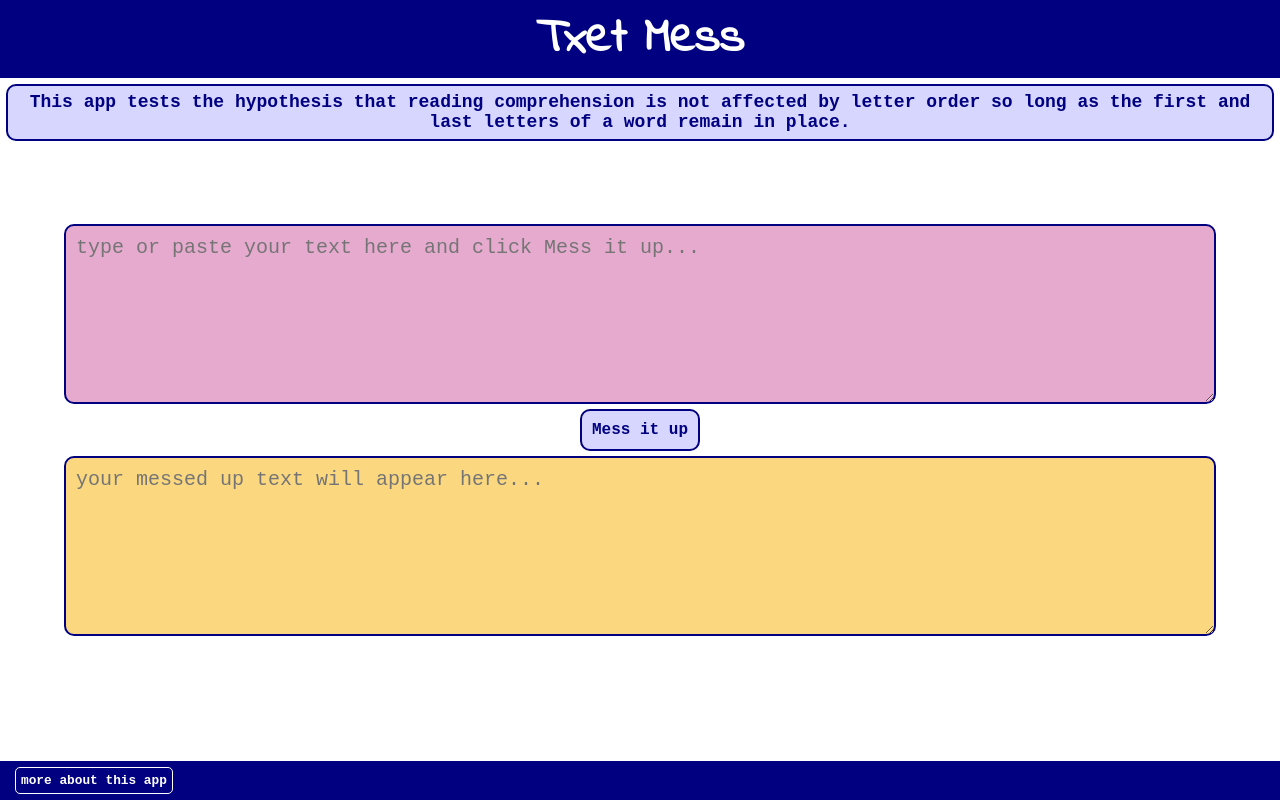
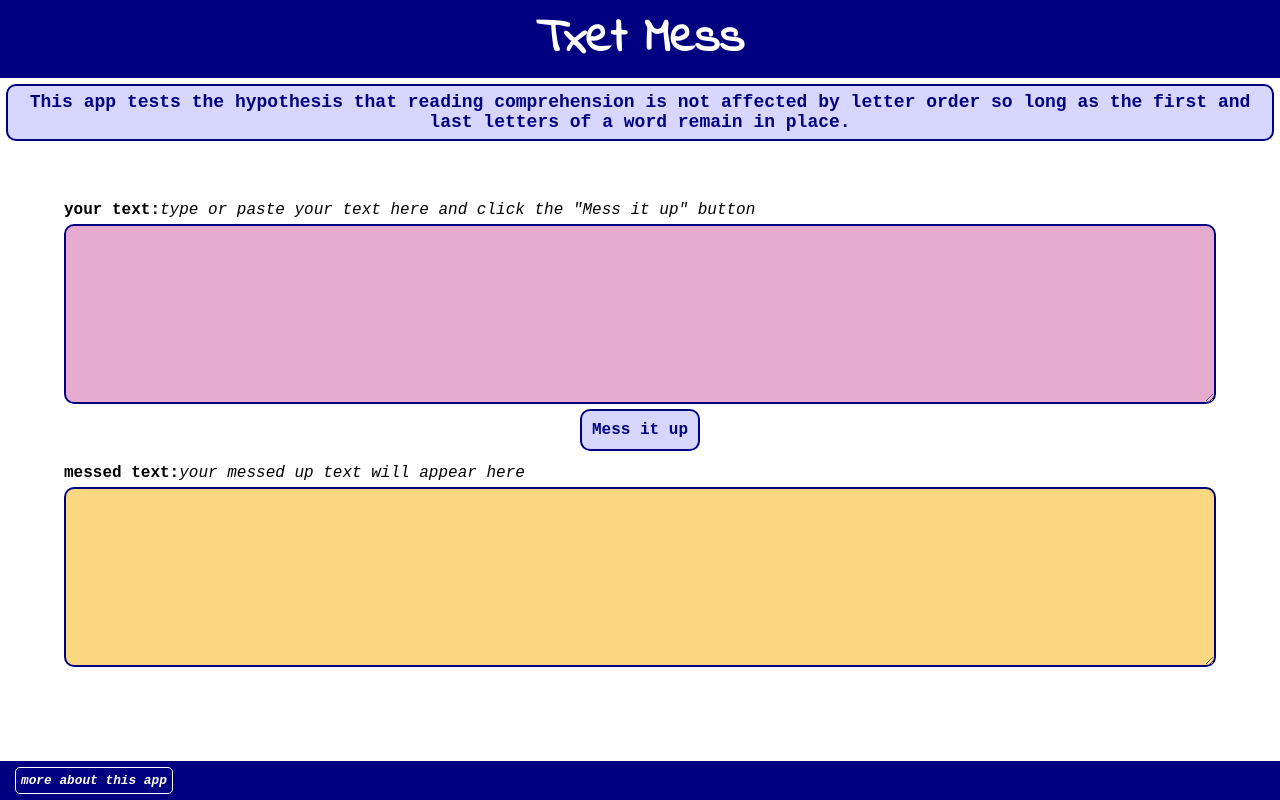
Before and after one commit to lucywho/txet-mess, a PHP site: page / in a window 1280 px wide. Run offline with PHP 8.4, Linux system fonts and the light colour scheme.

Commit message:
replaces placeholder text with labels for improved accessibility. if no txt block no longer firing.

```diff
--- a/index.html
+++ b/index.html
@@ -16,16 +16,27 @@
         <section id="banner"><h1>Txet Mess</h1></section>
         <section id="intro">This app tests the hypothesis that reading comprehension is not affected by letter order so long as the first and last letters of a word remain in place.</section>
         <section id="app">
+            <div class="in-label">
+            <label for ="inbox">your text: </label>
+            <p id = "inbox-info"></p>
+        </div>
             <textarea
                 id="inbox"
-                placeholder="type or paste your text here and click Mess it up..."
-            ></textarea>
+                aria-describedby="inbox-info">
+            </textarea>
 
             <div id="mess_button" class="vis"></div>
 
-            <textarea
+            <div class="out-label">
+            <label for = "outbox">messed text: </label>
+            <p id = "outbox-info"></p>
+        </div>
+            <textarea readonly
+
                 id="outbox"
-                placeholder="your messed up text will appear here..."
+                aria-describedby="outbox-info"
+
+
             ></textarea>
 
             <div id="again_button" class="hidden"></div>
--- a/script.js
+++ b/script.js
@@ -20,6 +20,11 @@ function againGone() {
 
 const input = document.getElementById("inbox");
 const output = document.getElementById("outbox");
+const outInfo = document.getElementById("outbox-info");
+const inInfo = document.getElementById("inbox-info");
+
+inInfo.innerText = `type or paste your text here and click the "Mess it up" button`;
+outInfo.innerText = `your messed up text will appear here`;
 
 let shufInnerStr = "";
 let shufWord = [];
@@ -32,12 +37,18 @@ let resultArr = [];
 
 function messText() {
     let txt = input.value.replace(/\s+/g, " ");
+    console.log("txt: ", txt);
     //matches everything that a space (replaces multiples with single)
     let punct = txt.match(/[^\w\s]|_/g);
     //matches everything that is not a word or space
 
+    if (punct == null) {
+        punct = [];
+    }
+
     if (!txt) {
-        output.innerHTML = `please enter some text in the pink box`;
+        outInfo.innerText = "please enter some text in the pink box";
+        console.log("no text");
     } else {
         messButton.classList.add("invis");
         messButton.classList.remove("vis");
--- a/style.css
+++ b/style.css
@@ -61,6 +61,10 @@ h1 {
     height: 80%;
 }
 
+label {
+    font-weight: bold;
+}
+
 button {
     background-color: #d6d6ff;
     border: 2px solid navy;
@@ -89,12 +93,27 @@ textarea {
     width: 90vw;
 }
 
+p {
+    font-style: italic;
+}
+
 #inbox {
     background-color: #e6aace;
 }
 
 #outbox {
     background-color: #fbd87f;
+}
+
+.in-label,
+.out-label {
+    display: flex;
+    flex-direction: row;
+    justify-content: left;
+    width: 90%;
+    width: 90vw;
+    margin-top: 1%;
+    border-radius: 10px;
 }
 
 /* "about" modal*/
```
